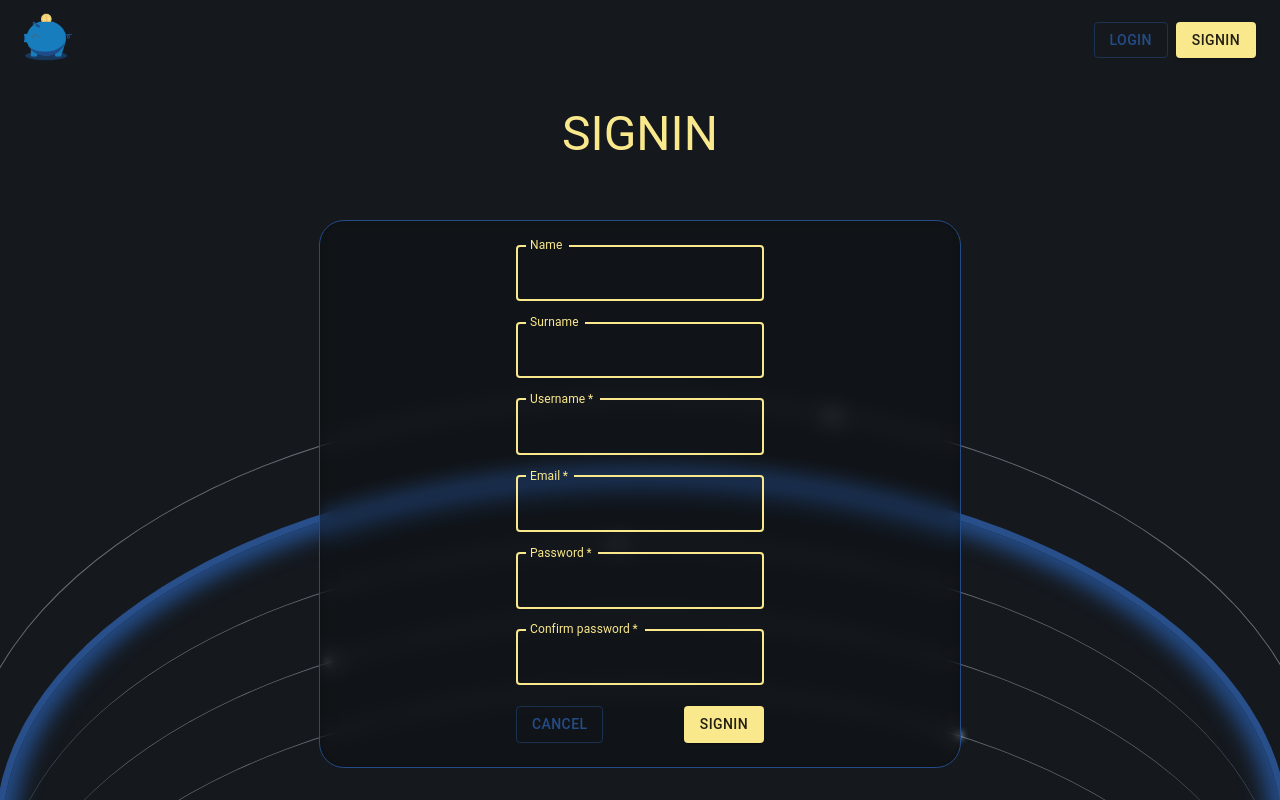
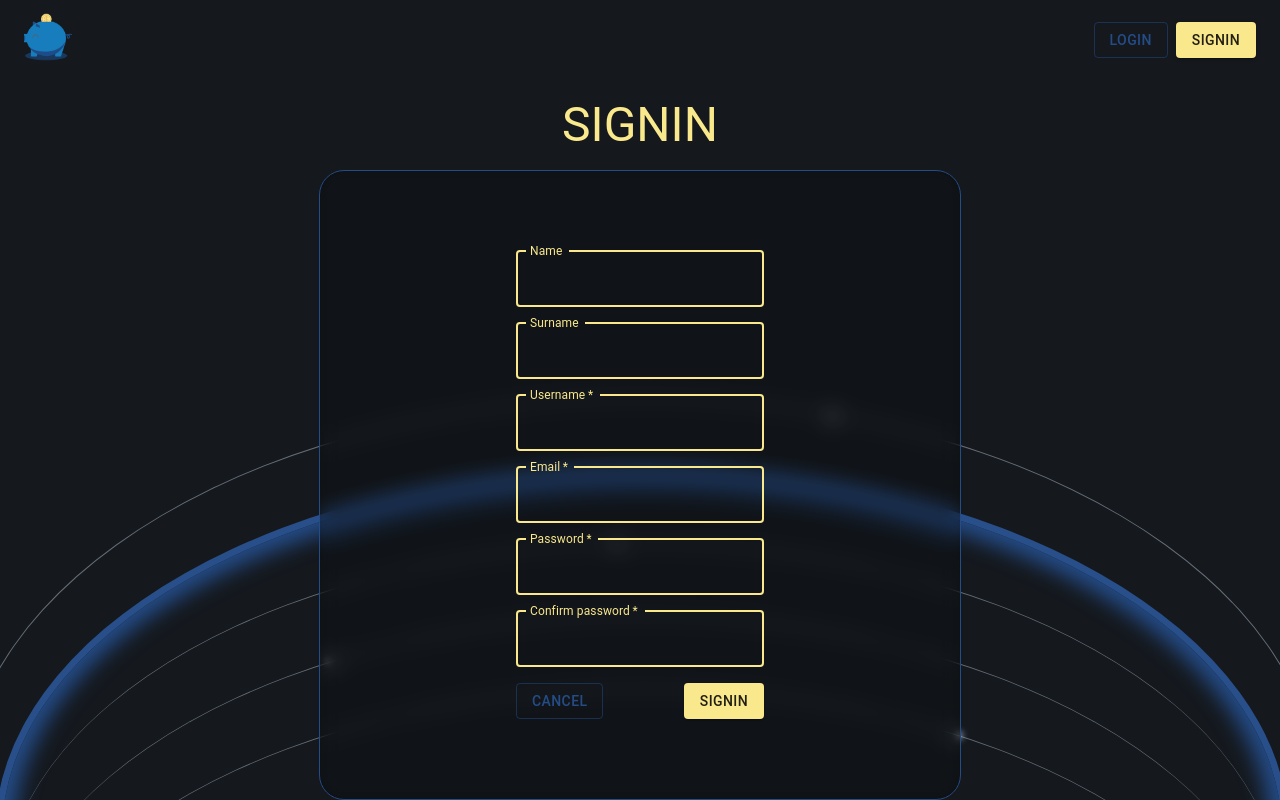
Before and after one commit to oBeta97/piggy-web-bank-FE, a React (Vite) app: page /signin in a window 1280 px wide. Built offline with nearby package versions, Linux system fonts and the light colour scheme; no server answers.

Commit message:
Added exception handling

```diff
--- a/src/components/BaseComponents/BaseBox.tsx
+++ b/src/components/BaseComponents/BaseBox.tsx
@@ -21,6 +21,7 @@ const BaseBox = (props: IContentBoxProps) => {
                     md: '60%',
                     lg: '50%'
                 },
+                maxWidth: '650px',
                 background: 'linear-gradient(135deg, rgba(0, 0, 0, 0.2), rgba(0, 0, 0, 0.2))',
                 backdropFilter: 'blur(10px)',
                 boxShadow: 'inset 0 0 10px rgba(0, 0, 0, 0.2)'
--- a/src/components/LogSignin/SigninForm.tsx
+++ b/src/components/LogSignin/SigninForm.tsx
@@ -1,8 +1,10 @@
-import { Box, Button, TextField } from "@mui/material";
+import { Box, Button, Stack, TextField } from "@mui/material";
 import { useState } from "react";
 import { EMAIL_REGEX, PASSWORD_REGEX } from "../../modules/Regex";
 import { useDispatch } from "react-redux";
 import { setBackgroundError } from "../../redux/action";
+import { signin } from "../../modules/fetches/LogSignin";
+import { IsigninObj } from "../../interfaces/IsigninObj";
 
 
 const SigninForm = () => {
@@ -19,7 +21,7 @@ const SigninForm = () => {
 
     const dispatch = useDispatch();
 
-    const handleSubmit = (event: React.FormEvent<HTMLFormElement>) => {
+    const handleSubmit = async (event: React.FormEvent<HTMLFormElement>) => {
         event.preventDefault();
 
         setEmailError(false);
@@ -27,21 +29,21 @@ const SigninForm = () => {
         dispatch(setBackgroundError(false));
 
 
-        if(!email.match(EMAIL_REGEX)){
+        if (!email.match(EMAIL_REGEX)) {
             console.error("Email not valid!")
             setEmailError(true);
             dispatch(setBackgroundError(true));
             return;
         }
 
-        if(password !== confirmPassword){
+        if (password !== confirmPassword) {
             console.error("Wrong confirm password!")
             setPasswordError(true);
             dispatch(setBackgroundError(true));
             return;
         }
 
-        if(!password.match(PASSWORD_REGEX)){
+        if (!password.match(PASSWORD_REGEX)) {
             console.error("Password not secure enough!")
             setPasswordError(true);
             dispatch(setBackgroundError(true));
@@ -57,22 +59,36 @@ const SigninForm = () => {
             password,
             confirmPassword
         });
+
+
+        const signInObj: IsigninObj = {
+            name: name,
+            surname: surname,
+            username: username,
+            email: email,
+            password: password
+        }
+
+
+        console.log(await signin(signInObj));
+
     };
 
 
 
     return (
-        <Box
-            component="form"
-            sx={{
-                display: "flex",
-                flexDirection: "column",
-                gap: '1.3em',
-                my: '1.5em'
-            }}
-            onSubmit={handleSubmit}
+
+        <Stack
+        component="form"
+        spacing={2}
+        onSubmit={handleSubmit}
+        sx={{
+            py:{
+                xs:'2em',
+                md:'5em'
+            }
+        }}
         >
-
             <TextField
                 id="name"
                 label="Name"
@@ -141,8 +157,7 @@ const SigninForm = () => {
                 <Button variant="outlined">Cancel</Button>
                 <Button type="submit" color="secondary" variant="contained">Signin</Button>
             </Box>
-
-        </Box>
+        </Stack>
     );
 }
 
--- /dev/null
+++ b/src/interfaces/IfetchError.ts
@@ -0,0 +1,7 @@
+
+
+export interface IfetchError {
+    errorCode: string,
+    message: string,
+    dt: string
+}
--- /dev/null
+++ b/src/interfaces/IsigninObj.ts
@@ -0,0 +1,8 @@
+
+export interface IsigninObj {
+    name: string;
+    surname: string;
+    username: string;
+    email: string;
+    password: string;
+}
--- a/src/modules/fetches/BaseFetches.ts
+++ b/src/modules/fetches/BaseFetches.ts
@@ -1,18 +1,30 @@
+import { IfetchError } from '../../interfaces/IfetchError';
 import { getJwtToken } from '../Token'
 
 
-export const putPostFetch = async (URL: string, method: "PUT" | "POST", json: string) => {
+export const putPostFetch = async (
+    URL: string,
+    method: "PUT" | "POST",
+    json: string,
+    isSignIn: boolean = false
+// eslint-disable-next-line @typescript-eslint/no-explicit-any
+): Promise<IfetchError | any> => {
 
     try {
 
         const myToken: string | null = getJwtToken();
 
-        if (myToken === null)
-            throw new Error("Token unavailable!");
+        if (myToken === null && !isSignIn)
+            return {
+                errorCode: '400',
+                message: "Token unavailable!",
+                dt: new Date().toISOString().toString()
+            };
+
 
         const myHeaders: HeadersInit = {
             'Content-Type': 'application/json',
-            Authorization: myToken!
+            Authorization: myToken ? myToken : ""
         }
 
 
@@ -25,13 +37,23 @@ export const putPostFetch = async (URL: string, method: "PUT" | "POST", json: st
             }
         )
 
-        if (!response.ok)
-            throw new Error(`${response.status} - ${response.statusText}`);
+        if (!response.ok){
+            const responseBody: IfetchError = await response.json();
+            return {
+                errorCode: responseBody.errorCode,
+                message: responseBody.message,
+                dt: new Date().toISOString().toString()
+            };
+        }
 
         return await response.json();
 
     } catch (err) {
-        console.error('fetch error: ', err);
+        return {
+            errorCode: '400',
+            message: err instanceof Error ? err.message : String(err),
+            dt: new Date().toISOString().toString()
+        };
     }
 
 }
--- /dev/null
+++ b/src/modules/fetches/LogSignin.ts
@@ -0,0 +1,24 @@
+import { IfetchError } from "../../interfaces/IfetchError";
+import { IsigninObj } from "../../interfaces/IsigninObj";
+import { putPostFetch } from "./BaseFetches";
+
+
+
+export const signin = async (signinObj: IsigninObj): Promise<IfetchError | IsigninObj> => {
+
+    try {
+        return await putPostFetch(
+            import.meta.env.VITE_BACKEND_URL + 'auth/signin',
+            "POST",
+            JSON.stringify(signinObj),
+            true
+        );
+    } catch (err) {
+        return {
+            errorCode: '400',
+            message: err instanceof Error ? err.message : String(err),
+            dt: new Date().toISOString().toString()
+        };
+    }
+
+}
```
